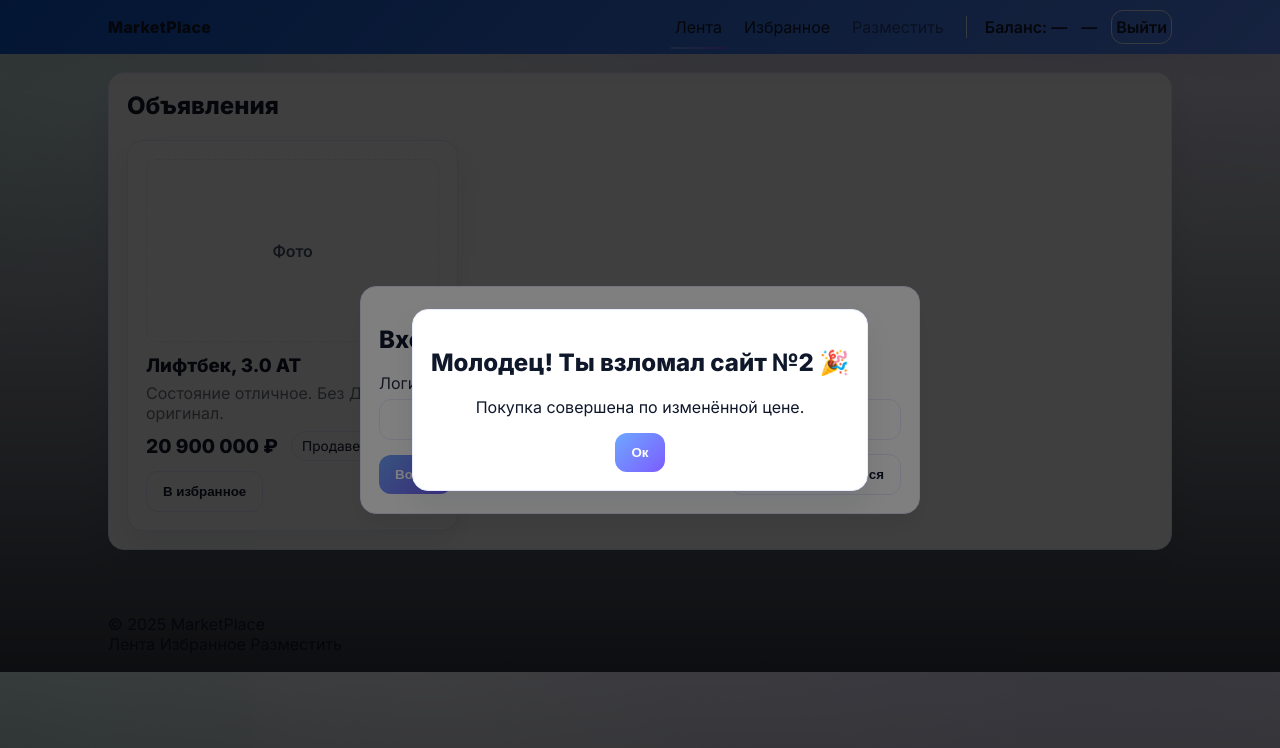
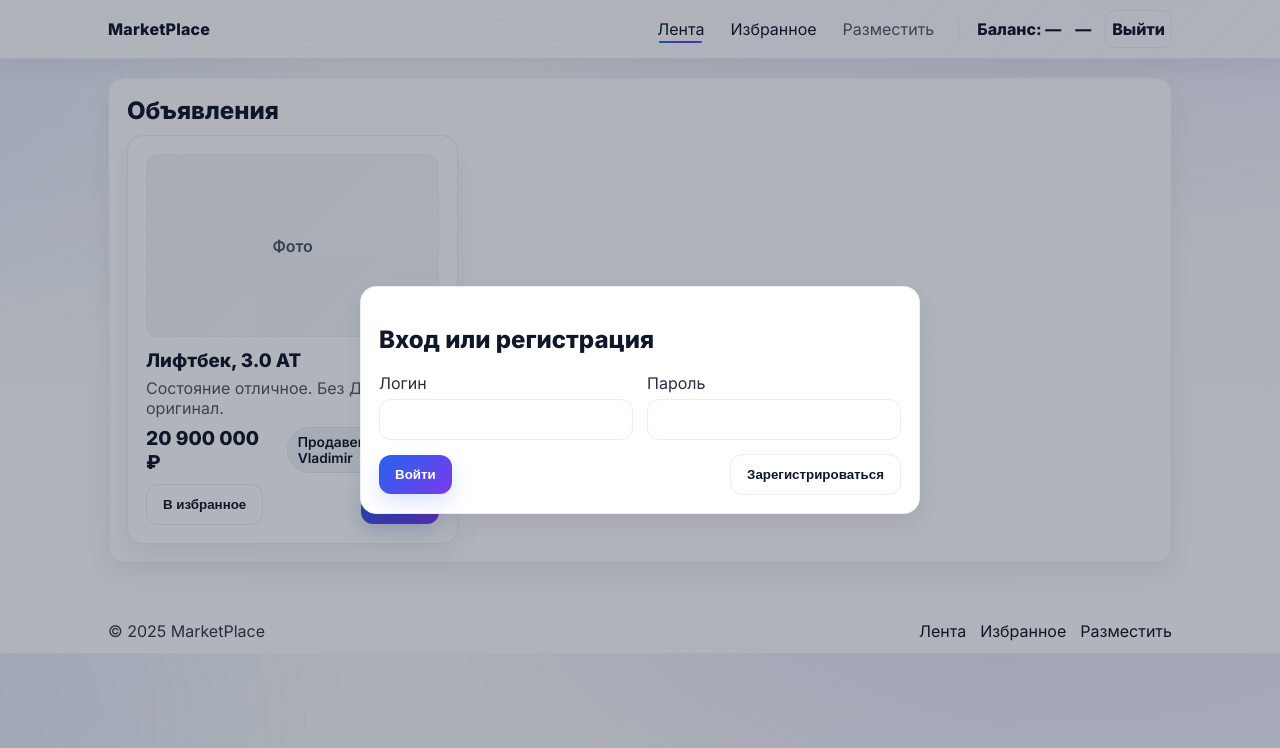
Before and after one commit to WERoooJJ/avitohacker, a plain HTML site: page index.html in a window 1280 px wide. Drawn offline with Linux system fonts and the light colour scheme.

Commit message:
Update style.css

```diff
--- a/style.css
+++ b/style.css
@@ -1,63 +1,216 @@
+/* ===========================
+   MarketPlace — Light Theme UI
+   =========================== */
+
+/* Light palette (default) */
 :root{
-  --bg:#0b1020;
-  --card:#0f1426;
-  --text:#e6e9f5;
-  --muted:#94a3b8;
-  --accent1:#6ea8ff;
-  --accent2:#7c5cff;
-  --accent3:#10b981;
-  --border:rgba(255,255,255,.12);
-  --shadow:0 10px 30px rgba(0,0,0,.35);
+  --bg:#f6f8fb;
+  --surface:#ffffff;
+  --surface-soft:#fbfdff;
+  --text:#0f172a;           /* slate-900 */
+  --muted:#475569;          /* slate-600 */
+  --line:#e8eef6;           /* soft border */
+  --shadow:0 10px 24px rgba(15, 23, 42, .06);
+
+  --primary:#2563eb;        /* blue-600 */
+  --primary-2:#7c3aed;      /* violet-600 */
+  --primary-3:#059669;      /* emerald-600 */
+
+  --chip-bg:#f1f5f9;        /* slate-100 */
+  --chip-line:#e2e8f0;
+
+  --toast-bg:#0b1220;       /* deep slate */
+  --backdrop:rgba(15,23,42,.32);
 }
-@media (prefers-color-scheme: light){
-  :root{--bg:#f6f8ff;--card:#ffffff;--text:#0f172a;--muted:#475569;--border:#e6ebff;--shadow:0 14px 28px rgba(16,24,40,.08)}
+
+/* Dark fallback for users с тёмной темой ОС */
+@media (prefers-color-scheme: dark){
+  :root{
+    --bg:#0b1020;
+    --surface:#101528;
+    --surface-soft:#0c1224;
+    --text:#e6e9f5;
+    --muted:#9aa5bf;
+    --line:#1b2542;
+    --shadow:0 12px 28px rgba(0,0,0,.45);
+
+    --primary:#6ea8ff;
+    --primary-2:#8b6cff;
+    --primary-3:#22c39a;
+
+    --chip-bg:#0f152a;
+    --chip-line:#1a2446;
+
+    --toast-bg:#0b1220;
+    --backdrop:rgba(0,0,0,.45);
+  }
 }
-*{box-sizing:border-box}
+
+/* Resets */
+*{ box-sizing:border-box }
+html,body{ margin:0; padding:0 }
+img{ max-width:100%; display:block }
+
+/* Base layout */
 html,body{
-  margin:0;padding:0;font-family:Inter,system-ui,-apple-system,Segoe UI,Roboto,Arial,sans-serif;color:var(--text);
+  font-family: Inter, system-ui, -apple-system, Segoe UI, Roboto, Arial, sans-serif;
+  color:var(--text);
   background:
-    radial-gradient(1200px 600px at 85% -20%, rgba(124,92,255,.22), transparent 60%),
-    radial-gradient(900px 500px at -10% 10%, rgba(16,185,129,.18), transparent 60%),
-    linear-gradient(180deg, var(--bg) 0%, #0b0f1a 120%);
+    radial-gradient(1100px 600px at 85% -15%, rgba(124,92,255,.12), transparent 60%),
+    radial-gradient(800px 520px at -10% 10%, rgba(37,99,235,.10), transparent 60%),
+    linear-gradient(180deg, var(--bg) 0%, #ffffff 140%);
 }
-a{text-decoration:none;color:inherit}
-.container{width:min(1100px,92vw);margin:0 auto;padding:18px}
-.grid{display:grid;gap:16px}
-.grid--3{grid-template-columns:repeat(auto-fill,minmax(260px,1fr))}
-.grid--2{grid-template-columns:repeat(auto-fill,minmax(340px,1fr))}
-.card{background:var(--card);border:1px solid var(--border);border-radius:16px;box-shadow:var(--shadow);padding:18px}
-.card--soft{background:linear-gradient(180deg, rgba(255,255,255,.02), rgba(255,255,255,.01)), var(--card)}
-.header--glass{position:sticky;top:0;z-index:20;background:linear-gradient(135deg,#0b57d0 0%,#5a8cff 100%);
-  backdrop-filter:saturate(130%) blur(8px);box-shadow:var(--shadow)}
-.nav-wrap{padding-block:10px}
-.nav{display:flex;align-items:center;justify-content:space-between;gap:16px}
-.nav__brand{font-weight:800;letter-spacing:.3px}
-.nav__links{display:flex;align-items:center;gap:14px}
-.nav__links a{position:relative;padding:6px 4px}
-.nav__links a::after{content:"";position:absolute;left:0;bottom:-6px;height:2px;width:0;background:linear-gradient(90deg,var(--accent1),var(--accent2));transition:width .25s ease}
-.nav__links a:hover::after,.nav__links a.active::after{width:100%}
-.muted{opacity:.6}
-.divider{width:1px;height:22px;background:var(--border);margin:0 4px}
-.balance,.user{font-weight:600}
-.btn{display:inline-flex;align-items:center;justify-content:center;padding:12px 16px;border-radius:12px;border:0;background:linear-gradient(135deg,var(--accent1),var(--accent2));color:#fff;font-weight:600;transition:transform .2s ease, box-shadow .2s ease;cursor:pointer}
-.btn:hover{transform:translateY(-2px);box-shadow:0 14px 24px rgba(124,92,255,.25)}
-.btn--ghost{border:1px solid var(--border);background:transparent;color:var(--text)}
-.btn--ghost:hover{background:rgba(255,255,255,.06)}
-.badge{display:inline-block;padding:6px 10px;border-radius:999px;border:1px solid var(--border);background:rgba(255,255,255,.04);font-size:.85rem}
-.price{font-size:1.2rem;font-weight:800}
-.card .row{display:flex;gap:10px;align-items:center;justify-content:space-between}
-.thumb{aspect-ratio:16/10;background:linear-gradient(135deg, rgba(255,255,255,.06), rgba(255,255,255,.02));border:1px dashed var(--border);border-radius:12px;display:grid;place-items:center;color:var(--muted);font-weight:600}
-.footer{margin-top:28px;background:linear-gradient(180deg, rgba(255,255,255,.02), rgba(255,255,255,.01))}
-.view h2{margin-top:0}
-.toast{position:fixed;left:50%;bottom:22px;transform:translateX(-50%);background:#111827;color:#fff;padding:12px 16px;border-radius:12px;box-shadow:var(--shadow);opacity:0;pointer-events:none;transition:opacity .2s, transform .2s;z-index:60}
-.toast.show{opacity:1;transform:translateX(-50%) translateY(-6px)}
-.win{position:fixed;inset:0;background:rgba(0,0,0,.5);display:grid;place-items:center;z-index:80}
-.win__box{max-width:520px}
-.modal{position:fixed;inset:0;background:rgba(0,0,0,.5);display:grid;place-items:center;z-index:70}
-.modal__box{width:min(560px,96vw)}
-.inp{width:100%;padding:12px 14px;border-radius:12px;border:1px solid var(--border);background:rgba(255,255,255,.03);color:var(--text)}
-.lbl{display:block;margin-bottom:6px;opacity:.9}
-.tbl{width:100%;border-collapse:collapse}
-.tbl th,.tbl td{padding:10px 12px;border-bottom:1px solid var(--border);text-align:left;vertical-align:middle}
-.table-wrap{overflow:auto}
-.mono{font-family:ui-monospace, SFMono-Regular, Menlo, Monaco, Consolas, "Liberation Mono", monospace; font-size:.92rem}
+
+/* Useful utils */
+[hidden]{ display:none !important; }
+.muted{ opacity:.72 }
+.mono{ font-family: ui-monospace, SFMono-Regular, Menlo, Monaco, Consolas, "Liberation Mono", monospace }
+a{ color:inherit; text-decoration:none }
+
+/* Containers & Grid */
+.container{ width:min(1100px,92vw); margin:0 auto; padding:18px }
+.grid{ display:grid; gap:16px }
+.grid--3{ grid-template-columns:repeat(auto-fill, minmax(260px,1fr)) }
+.grid--2{ grid-template-columns:repeat(auto-fill, minmax(340px,1fr)) }
+
+/* Cards */
+.card{
+  background:var(--surface);
+  border:1px solid var(--line);
+  border-radius:16px;
+  box-shadow:var(--shadow);
+  padding:18px;
+}
+.card--soft{
+  background:
+    linear-gradient(180deg, rgba(255,255,255,.6), rgba(255,255,255,.4)),
+    var(--surface-soft);
+}
+
+/* Header / Nav */
+.header--glass{
+  position:sticky; top:0; z-index:20;
+  background:
+    linear-gradient(135deg, rgba(255,255,255,.85) 0%, rgba(255,255,255,.75) 100%);
+  backdrop-filter: saturate(120%) blur(10px);
+  border-bottom:1px solid var(--line);
+  box-shadow: var(--shadow);
+}
+.nav-wrap{ padding-block:10px }
+.nav{
+  display:flex; align-items:center; justify-content:space-between; gap:16px;
+}
+.nav__brand{ font-weight:800; letter-spacing:.2px }
+.nav__links{ display:flex; align-items:center; gap:14px }
+.nav__links a{
+  position:relative; padding:8px 6px; border-radius:10px;
+}
+.nav__links a::after{
+  content:""; position:absolute; left:8px; right:8px; bottom:4px; height:2px;
+  background: linear-gradient(90deg, var(--primary), var(--primary-2));
+  transform:scaleX(0); transform-origin:left; transition:transform .22s ease;
+  border-radius:2px;
+}
+.nav__links a:hover::after, .nav__links a.active::after{ transform:scaleX(1) }
+.divider{ width:1px; height:22px; background:var(--line); margin:0 4px }
+.balance,.user{ font-weight:700 }
+
+/* Buttons */
+.btn{
+  display:inline-flex; align-items:center; justify-content:center;
+  padding:12px 16px; border-radius:12px; border:0; cursor:pointer;
+  font-weight:700; color:#fff;
+  background: linear-gradient(135deg, var(--primary), var(--primary-2));
+  box-shadow: 0 8px 20px rgba(37, 99, 235, .18);
+  transition: transform .18s ease, box-shadow .18s ease, opacity .18s ease;
+}
+.btn:hover{ transform: translateY(-2px); box-shadow:0 12px 26px rgba(37,99,235,.22) }
+.btn:active{ transform: translateY(0) scale(.98) }
+.btn--ghost{
+  background:transparent; color:var(--text); border:1px solid var(--line);
+  box-shadow:none;
+}
+.btn--ghost:hover{ background:rgba(2,16,64,.04) }
+
+/* Badges & Chips */
+.badge{
+  display:inline-block; padding:6px 10px; border-radius:999px;
+  background:var(--chip-bg); border:1px solid var(--chip-line);
+  font-size:.86rem; font-weight:600;
+}
+
+/* Listing bits */
+.price{ font-size:1.2rem; font-weight:800 }
+.card .row{ display:flex; gap:10px; align-items:center; justify-content:space-between }
+.thumb{
+  aspect-ratio:16/10;
+  background:
+    linear-gradient(135deg, rgba(2,16,64,.04), rgba(2,16,64,.02)),
+    var(--surface-soft);
+  border:1px dashed var(--line);
+  border-radius:12px; display:grid; place-items:center;
+  color:var(--muted); font-weight:600;
+}
+
+/* Sections */
+.view h2{ margin:0 0 10px 0 }
+
+/* Footer */
+.footer{ margin-top:28px; background:linear-gradient(180deg, rgba(255,255,255,.8), rgba(255,255,255,.6)) }
+.footer__grid{
+  display:flex; align-items:center; justify-content:space-between; gap:16px;
+  padding-block:12px;
+}
+.footer__brand{ opacity:.85 }
+.footer__links{ display:flex; gap:14px }
+
+/* Toast */
+.toast{
+  position:fixed; left:50%; bottom:22px; transform:translateX(-50%);
+  background:var(--toast-bg); color:#fff; padding:12px 16px; border-radius:12px;
+  box-shadow:var(--shadow); opacity:0; pointer-events:none;
+  transition: opacity .2s, transform .2s; z-index:60;
+}
+.toast.show{ opacity:1; transform:translateX(-50%) translateY(-6px) }
+
+/* Modal (login) & Win overlay */
+.modal, .win{
+  position:fixed; inset:0; display:grid; place-items:center; z-index:70;
+  background: var(--backdrop);
+}
+.modal__box, .win__box{
+  width:min(560px,96vw);
+  background:var(--surface); border:1px solid var(--line);
+  border-radius:16px; box-shadow:var(--shadow); padding:18px;
+}
+
+/* Form inputs */
+.inp{
+  width:100%; padding:12px 14px; border-radius:12px;
+  border:1px solid var(--line); background:#fff; color:var(--text);
+  transition:border-color .15s ease, box-shadow .15s ease, background .15s;
+}
+.inp:focus{
+  outline:none; border-color: color-mix(in oklab, var(--primary), #000 10%);
+  box-shadow: 0 0 0 4px color-mix(in oklab, var(--primary), #fff 85%);
+  background:#fff;
+}
+.lbl{ display:block; margin-bottom:6px; opacity:.9 }
+
+/* Tables (admin) */
+.tbl{ width:100%; border-collapse:collapse; background:var(--surface); border-radius:14px; overflow:hidden }
+.tbl th, .tbl td{
+  padding:10px 12px; border-bottom:1px solid var(--line); text-align:left; vertical-align:middle
+}
+.tbl thead th{
+  background: linear-gradient(180deg, rgba(2,16,64,.04), rgba(2,16,64,.02));
+  font-weight:800; font-size:.92rem;
+}
+.table-wrap{ overflow:auto }
+
+/* Small motion polish */
+@media (prefers-reduced-motion: no-preference){
+  .nav__links a{ transition: background .18s ease }
+  .card{ transition: transform .18s ease, box-shadow .18s ease }
+  .card:hover{ transform: translateY(-2px); box-shadow: 0 12px 28px rgba(15,23,42,.08) }
+}
```
